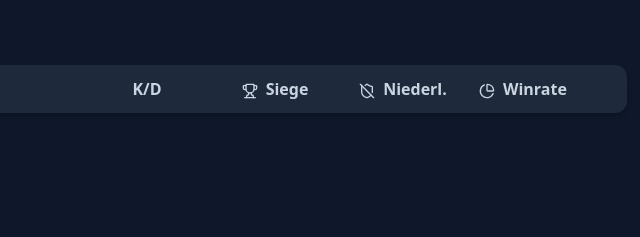
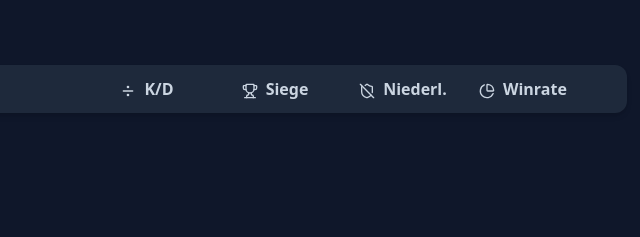
Before and after one commit to Oudstand/TTT-Discord-Bot, a website: page views/index.html in a window 1280 px wide. Shown: the part 339-576 px from the top of the page, 637-1277 px from the left. Drawn offline with nearby package versions, Linux system fonts and the light colour scheme; no server answers.

Commit message:
add icon

```diff
--- a/views/index.html
+++ b/views/index.html
@@ -53,7 +53,7 @@
                 <th class="p-3">Name</th>
                 <th class="p-3 w-40"><i data-lucide="swords" class="inline w-4 h-4 mr-2"></i>Kills</th>
                 <th class="p-3 w-40"><i data-lucide="skull" class="inline w-4 h-4 mr-2"></i>Tode</th>
-                <th class="p-3 w-32 text-center">K/D</th>
+                <th class="p-3 w-32 text-center"><i data-lucide="divide" class="inline w-4 h-4 mr-2"></i>K/D</th>
                 <th class="p-3 w-32 text-center"><i data-lucide="trophy" class="inline w-4 h-4 mr-2"></i>Siege</th>
                 <th class="p-3 w-32 text-center"><i data-lucide="shield-off" class="inline w-4 h-4 mr-2"></i>Niederl.</th>
                 <th class="p-3 w-40"><i data-lucide="pie-chart" class="inline w-4 h-4 mr-2"></i>Winrate</th>
```
